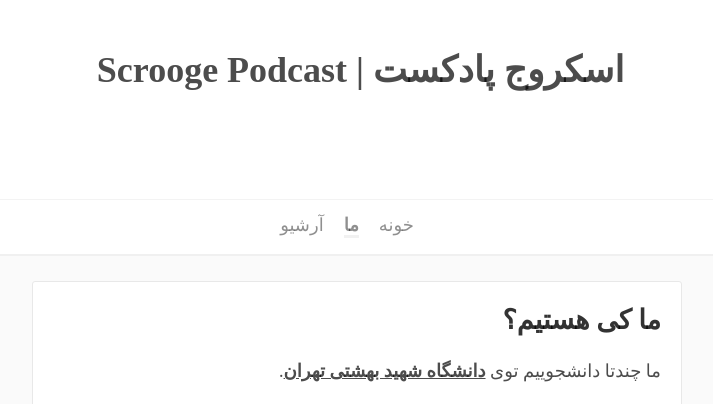
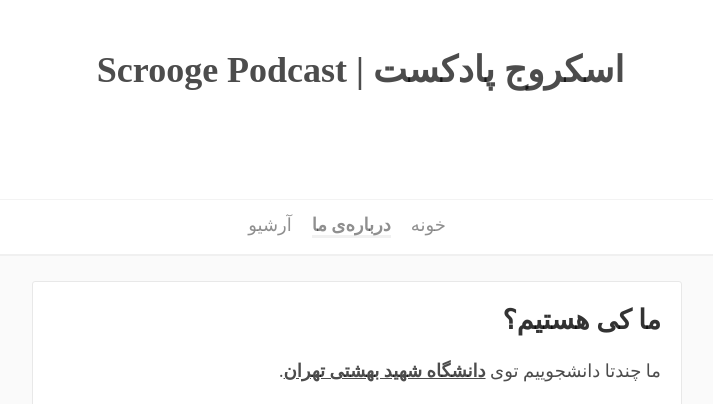
Before and after one commit to scroogepodcast/scroogepodcast.github.io, a Jekyll site: the page built from about.md, in a window 1280 px wide. Shown: the top 404 px of the page, without its empty margins (431-1144 px from the left). Built offline with Jekyll 4.4.1, drawn with Linux system fonts in a browser that asks for light colours; some web fonts are replaced.

Commit message:
Update header.html

```diff
--- a/_includes/header.html
+++ b/_includes/header.html
@@ -8,7 +8,7 @@
     <ul id="header__nav">
       <li><a href="{{ site.baseurl }}/" class="{% if page.url == '/' %}active__link{% else %}{% endif %}">خونه</a>
       </li>
-      <li><a href="{{ site.baseurl }}/about" class="{% if page.url == '/about/' %}active__link{% else %}{% endif %}">ما</a></li>
+      <li><a href="{{ site.baseurl }}/about" class="{% if page.url == '/about/' %}active__link{% else %}{% endif %}">درباره‌ی ما</a></li>
       <li><a href="{{ site.baseurl }}/archive" class="{% if page.url == '/archive/' %}active__link{% else %}{% endif %}">آرشیو</a></li>
     </ul>
   </div>
```
